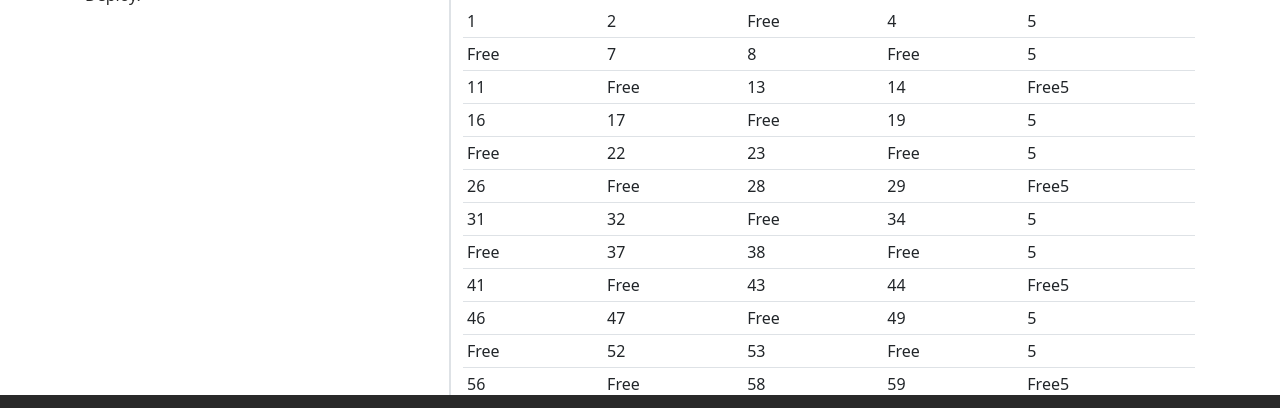
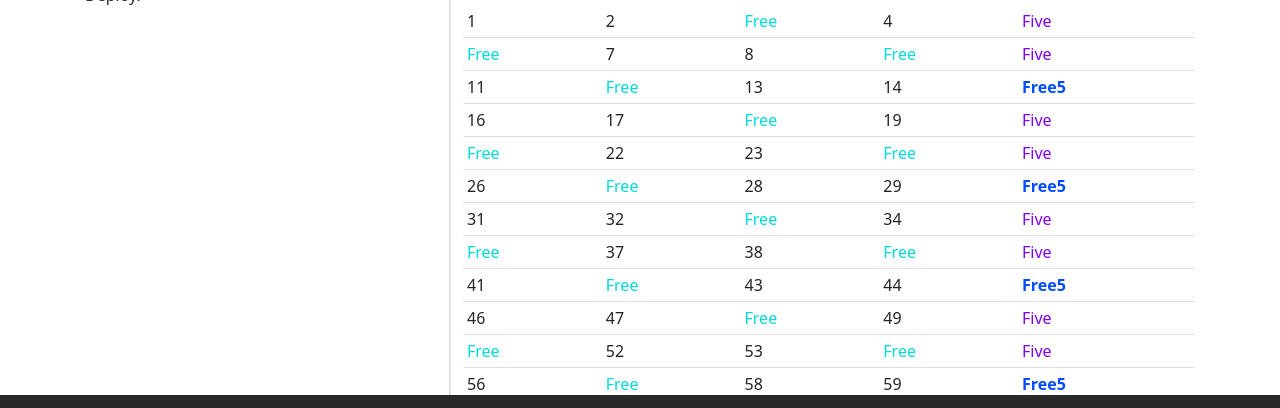
Before and after one commit to FaridBAHR1/Free5, a plain HTML site: page app.html in a window 1280 px wide. Both pictures are taken after a click on the button "Deploy Free5". Shown: the part 325-733 px from the top of the page. Drawn offline with nearby package versions, Linux system fonts and the light colour scheme.

Commit message:
Free5 - CSS color & weight

```diff
--- a/css/site.css
+++ b/css/site.css
@@ -67,6 +67,19 @@ footer .social>a:hover{
     color: var(--secondary-color);
 }
 
+.Free{
+    color: rgb(0, 218, 218);
+}
+
+.Five{
+    color: rgb(127, 0, 254);
+}
+
+.Free5{
+    color: rgb(0, 76, 255);
+    font-weight: bold;
+}
+
 code[class*="language-"],
         pre[class*="language-"] {
         white-space: pre-wrap;
--- a/js/site.js
+++ b/js/site.js
@@ -39,7 +39,7 @@ function Free5(freeValue, fiveValue){
         //check if divisible by 5
         else if(i % fiveValue == 0){
             //push '5' into array instead of Integer
-            returnArray.push('5');}
+            returnArray.push('Five');}
         //if none push Integer into Array
         else{returnArray.push(i);}
     }
@@ -63,10 +63,15 @@ function displayData(f5Array){
         let tableRow = document.importNode(templateRow.content, true);
         //determine template width
         let rowCols = tableRow.querySelectorAll("td");
+        rowCols[0].classList.add(f5Array[index]);
         rowCols[0].textContent = f5Array[index];
+        rowCols[1].classList.add(f5Array[index+1]);
         rowCols[1].textContent = f5Array[index+1];
+        rowCols[2].classList.add(f5Array[index+2]);
         rowCols[2].textContent = f5Array[index+2];
+        rowCols[3].classList.add(f5Array[index+3]);
         rowCols[3].textContent = f5Array[index+3];
+        rowCols[4].classList.add(f5Array[index+4]);
         rowCols[4].textContent = f5Array[index+4];
 
         //append value in table row
```
